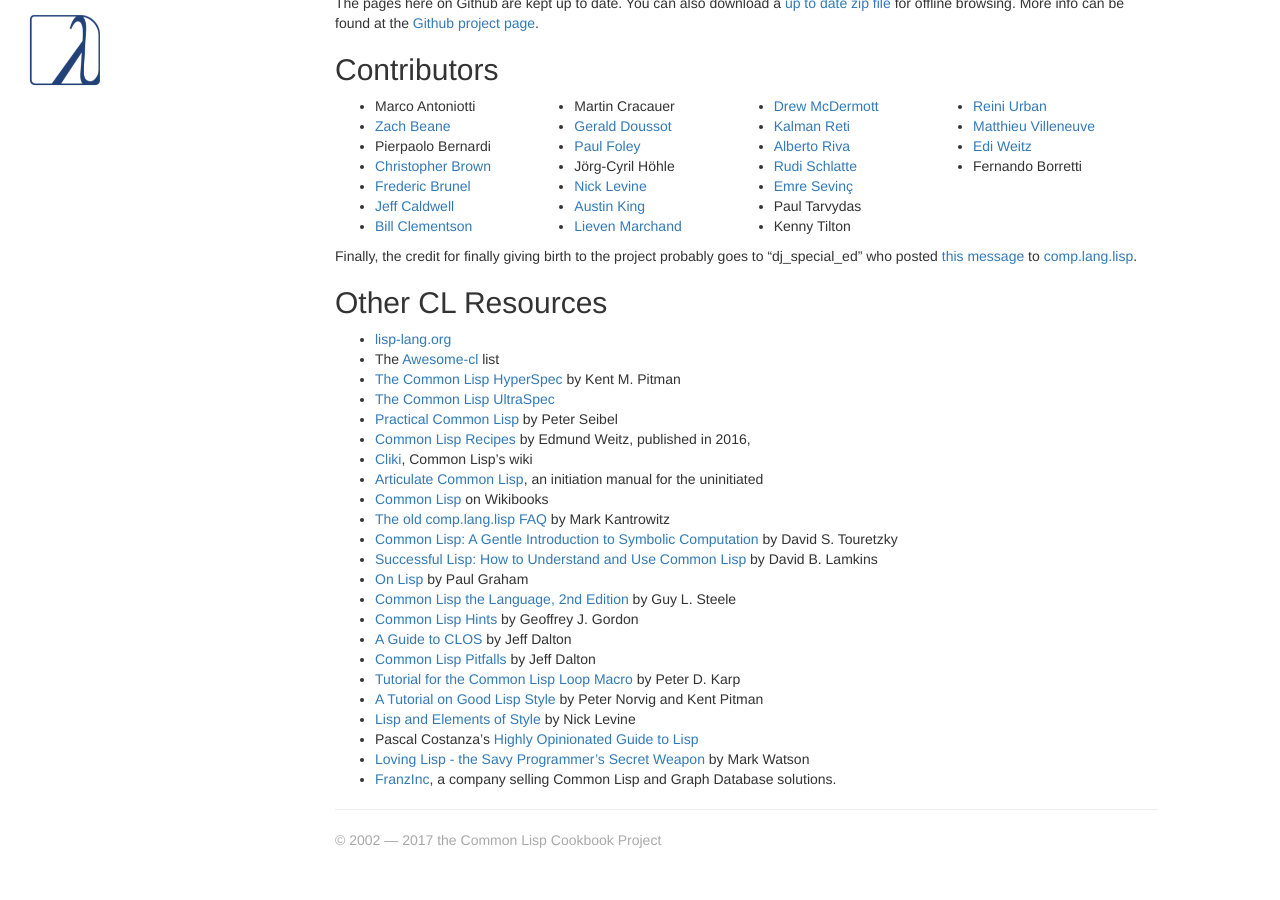
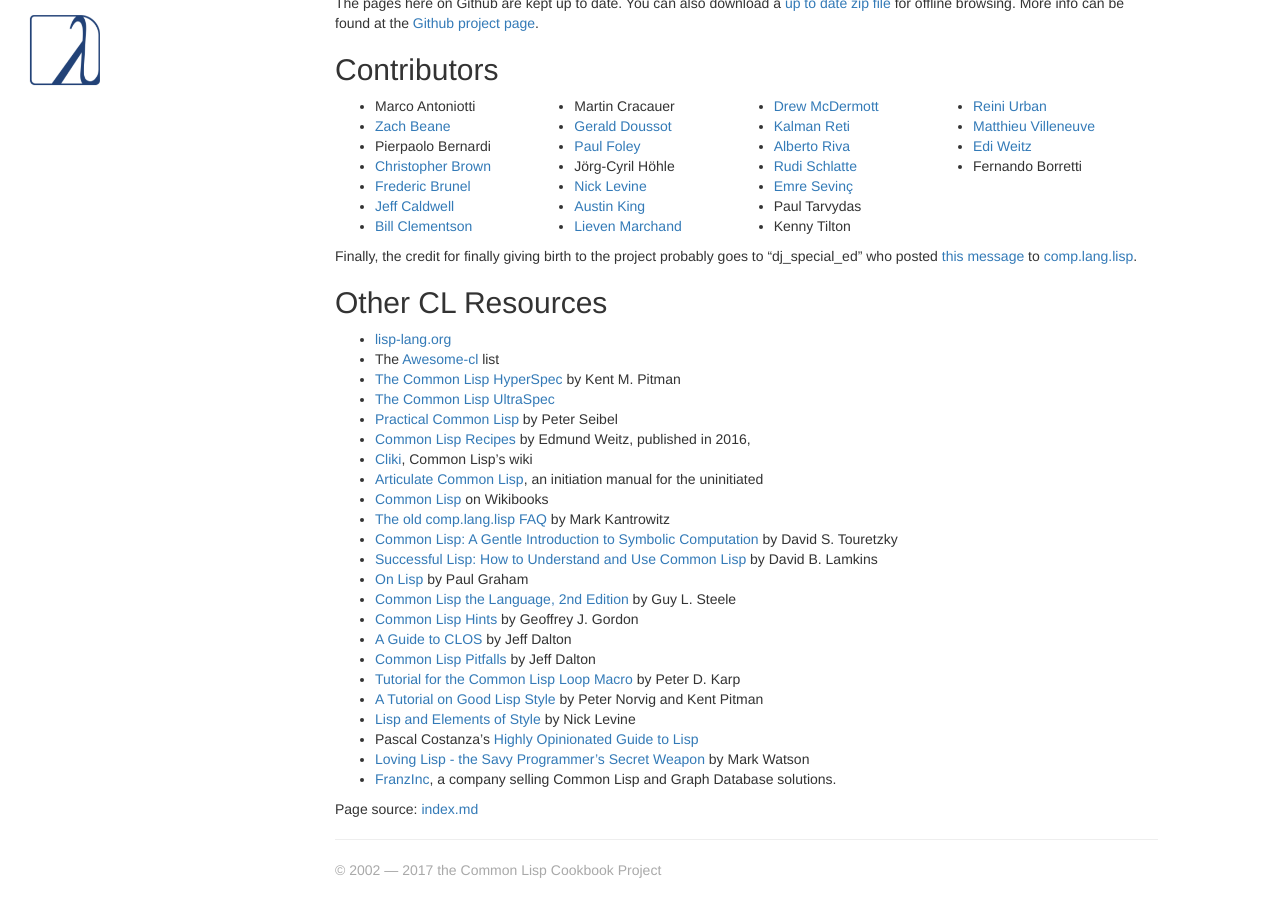
Before and after one commit to LispCookbook/cl-cookbook, a Jekyll site: the page built from index.md, in a window 1280 px wide and 900 px high, scrolled down 699 px. Built offline with Jekyll 4.4.1, drawn with Linux system fonts in a browser that asks for light colours; before the commit the page ends 1569 px from its top, so only the background shows below that.

Commit message:
provide source link for easier fixes

```diff
--- a/_layouts/chapter.html
+++ b/_layouts/chapter.html
@@ -5,6 +5,10 @@ layout: default
 
 <div id="content"
   {{ content }}
+
+  <p>
+    Page source: <a href="https://github.com/LispCookbook/cl-cookbook/blob/master/{{ page.path }}">{{ page.path }}</a>
+  </p>
 </div>
 
 <script type="text/javascript">
```
